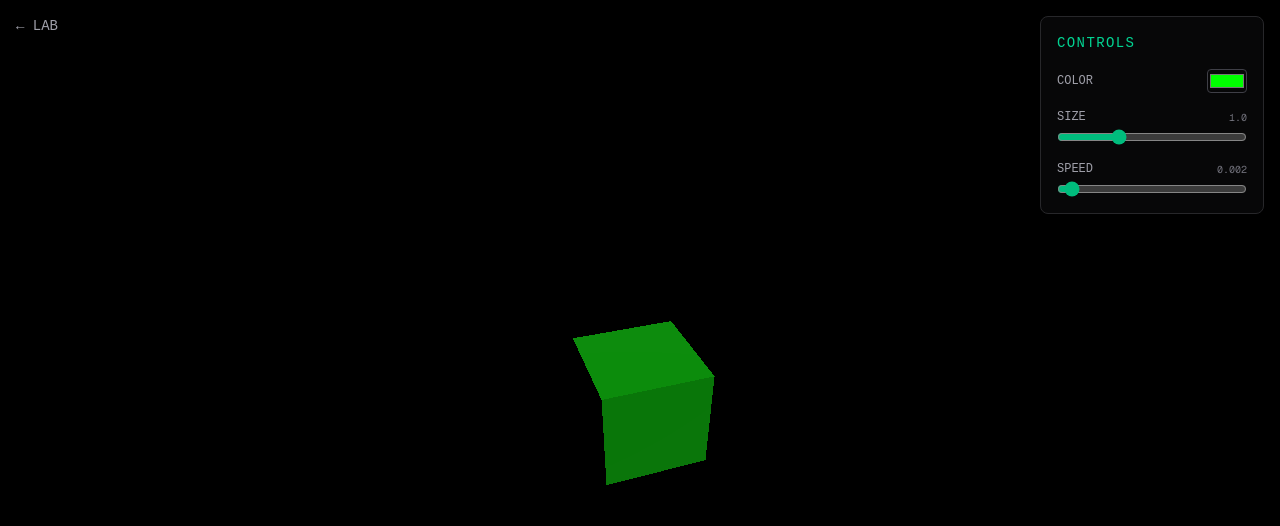
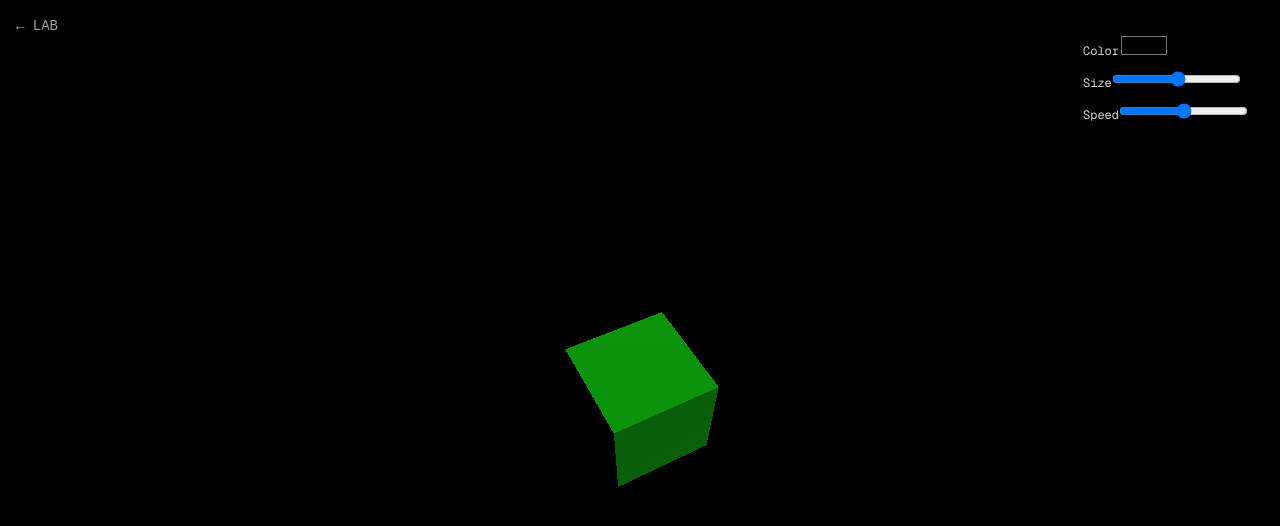
Before and after one commit to Nemestria/3d-lab, a Next.js app: page /m1-01-spinning-cube-hero in a window 1280 px wide. Shown: the top 526 px of the page. Built offline with nearby package versions, Linux system fonts and the light colour scheme; a web font is replaced by a local one.

Commit message:
M1-P01: inline the controls panel back into the page
Replaces <ControlsPanel/> with inline color/size/speed inputs.

```diff
--- a/app/m1-01-spinning-cube-hero/page.tsx
+++ b/app/m1-01-spinning-cube-hero/page.tsx
@@ -1,7 +1,6 @@
 'use client'
 import { useEffect, useRef } from 'react'
 import * as THREE from 'three'
-import ControlsPanel from '@/components/ui/ControlsPanel'
 
 
 
@@ -67,11 +66,20 @@ export default function LabExperiment() {
   return (
   <>
     <div ref={mountRef} className="fixed inset-0 w-screen h-screen" />
-    <ControlsPanel
-      onColorChange={(hex) => materialRef.current?.color.set(hex)}
-      onSizeChange={(size) => meshRef.current?.scale.setScalar(size)}
-      onSpeedChange={(speed) => { speedRef.current = speed }}
-    />
+    <div className='fixed right-4 top-4 z-50 flex flex-col gap-3 rounded-lg bg-black/60 p-4'>
+      <label className='text-xs text-zinc-300'>
+        Color
+        <input type="color" onChange={(e) => { materialRef.current?.color.set(e.target.value)}} />
+      </label>
+      <label className='text-xs text-zinc-300'>
+        Size
+        <input type="range" min={0.1} max={3} step={0.1} onChange={(e) => { meshRef.current?.scale.setScalar(Number(e.target.value))}} />
+      </label>
+      <label className='text-xs text-zinc-300'>
+        Speed
+        <input type="range" min={0} max={0.05} step={0.001} onChange={(e) => { speedRef.current = Number(e.target.value)}} />
+      </label>
+      </div>
   </>
   )
 }
```
